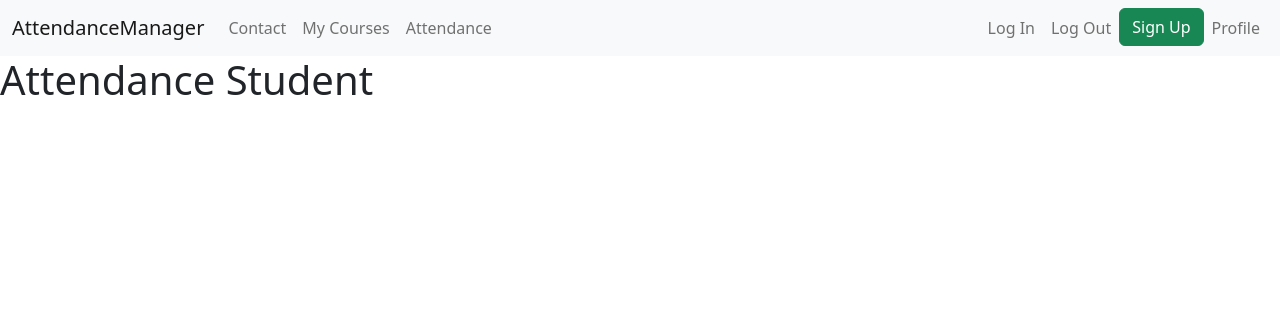
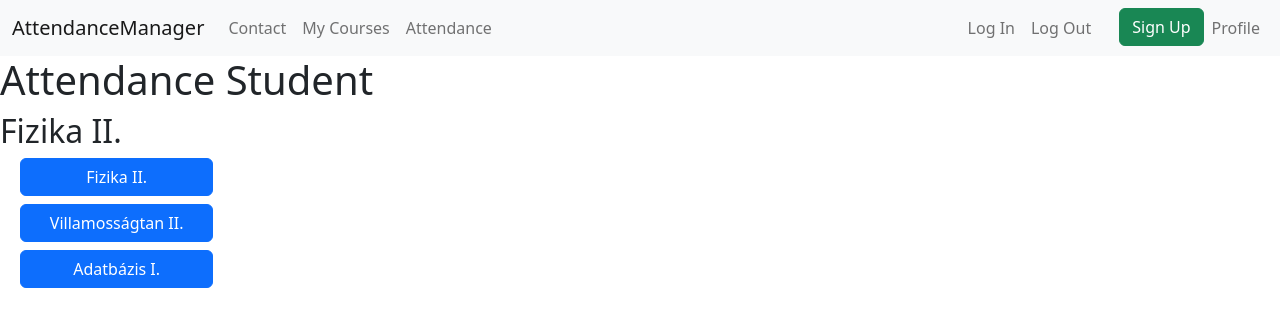
Before and after one commit to Csalex01/AttendanceManager, a Flask app: page /attendance in a window 1280 px wide. Shown: the top 327 px of the page. Run offline with Flask 2, Linux system fonts and the light colour scheme; the visitor is signed in with stand-in values (Sample User, id 1); data comes from the database, SQL or seed files in the repository.

Commit message:
Dummy Commit

```diff
--- a/src/AttendanceManager/templates/student/attendance.html
+++ b/src/AttendanceManager/templates/student/attendance.html
@@ -6,4 +6,21 @@
 
 <h1>Attendance Student</h1>
 
+<h2 class="col-2">Fizika II.</h2>
+
+<div class="d-grid gap-2 col-2">
+    <button class="btn btn-primary" type="button">Fizika II.</button>
+    <button class="btn btn-primary" type="button">Villamosságtan II.</button>
+    <button class="btn btn-primary" type="button">Adatbázis I.</button>
+</div>
+
+<style>
+    .btn{
+         margin-left: 20px;
+    }
+    .mb-4{
+        margin-left: 20px;
+    }
+</style>
+
 {% endblock content %}
```
Also changed, not shown: src/AttendanceManager/templates/student/courses.html (+8 -17 lines).
